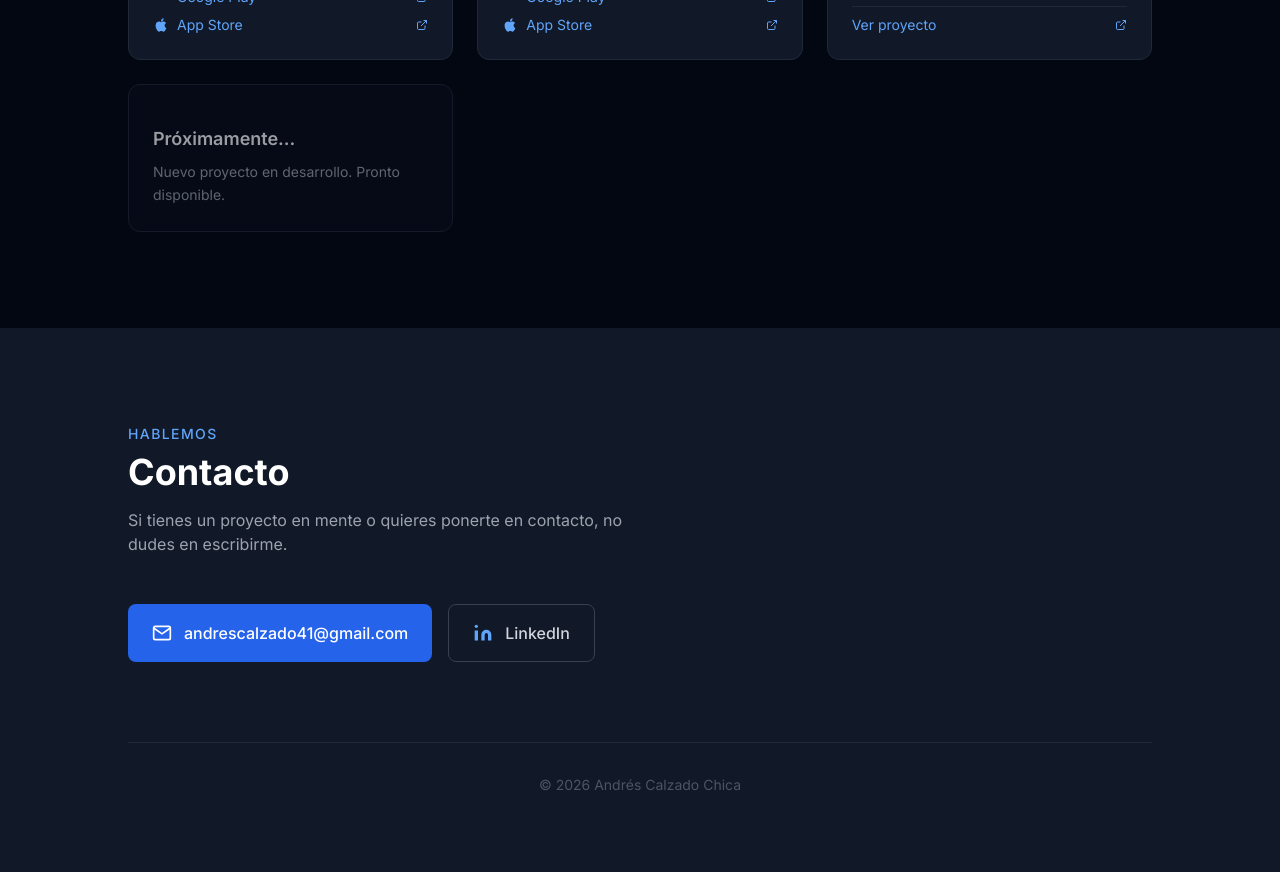
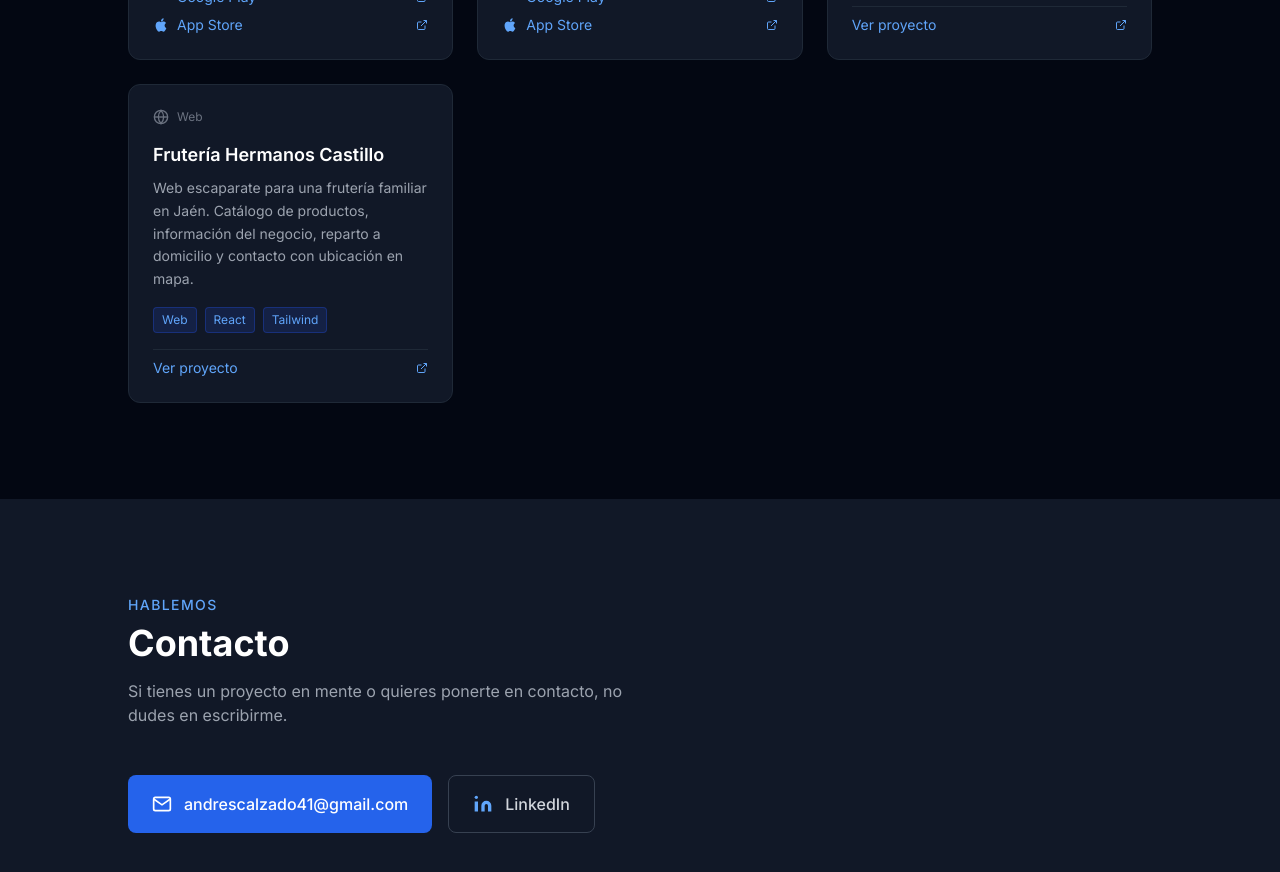
Before and after one commit to danbeljim/portfolio, a React (Vite) app: page / in a window 1280 px wide. Shown: the part 1960-2832 px from the top of the page. Built offline with nearby package versions, Linux system fonts and the light colour scheme.

Commit message:
Add Fruteria Hermanos Castillo project card

```diff
--- a/src/components/Projects.jsx
+++ b/src/components/Projects.jsx
@@ -29,12 +29,12 @@ const projects = [
     type: 'web',
   },
   {
-    title: 'Próximamente...',
-    description: 'Nuevo proyecto en desarrollo. Pronto disponible.',
-    tags: [],
+    title: 'Frutería Hermanos Castillo',
+    description: 'Web escaparate para una frutería familiar en Jaén. Catálogo de productos, información del negocio, reparto a domicilio y contacto con ubicación en mapa.',
+    tags: ['Web', 'React', 'Tailwind'],
     platforms: [],
-    url: null,
-    type: 'coming',
+    url: 'https://fruteriahermanoscastillo.net',
+    type: 'web',
   },
 ]
 
```
Also changed, not shown: .claude/settings.local.json, public/vercelAndres.png (added).
